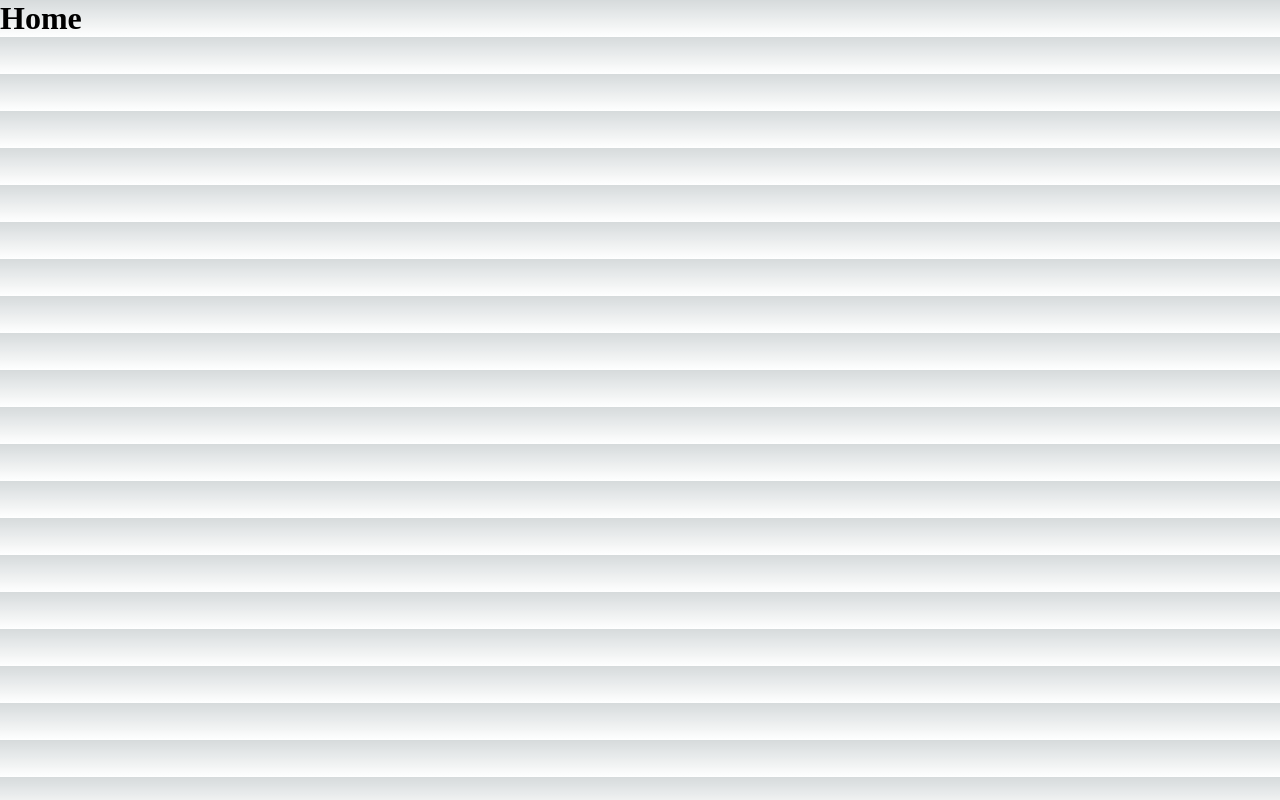
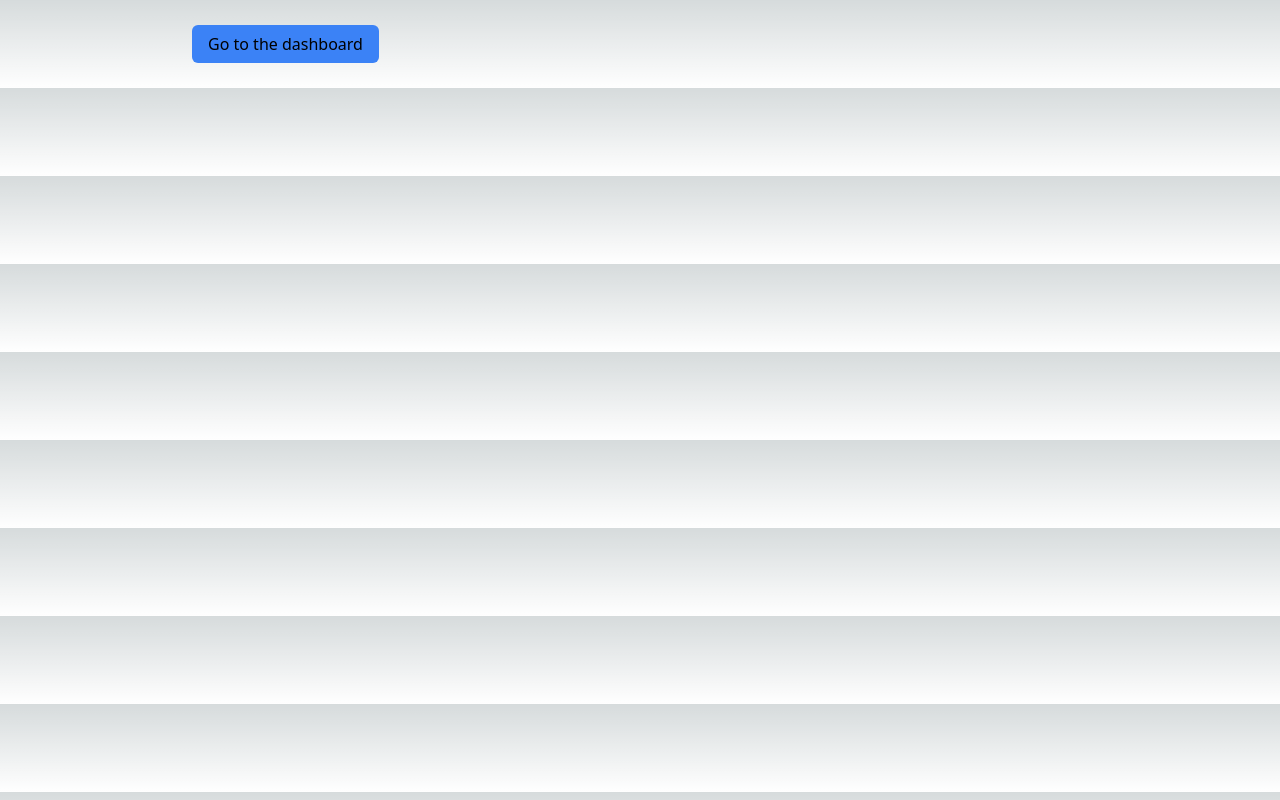
Before and after one commit to VictorCanas/MERN-practice, a Next.js app in the folder fullstackapp/fullstack-next-typescript/: page / in a window 1280 px wide. Built offline with nearby package versions, Linux system fonts and the light colour scheme.

Commit message:
config tailwind

```diff
--- a/fullstackapp/fullstack-next-typescript/app/page.tsx
+++ b/fullstackapp/fullstack-next-typescript/app/page.tsx
@@ -1,7 +1,11 @@
+
+import Link from "next/link"
+
 export default function Home() {
   return (
-    <main>
-      <h1>Home</h1>
+    <main className="py-8 px-48" >
+      <Link className="bg-blue-500 text-black font-medium py-2 px-4 rounded-md"
+       href={"/dashboard"}>Go to the dashboard</Link>
     </main>
   )
 }
--- a/fullstackapp/fullstack-next-typescript/package.json
+++ b/fullstackapp/fullstack-next-typescript/package.json
@@ -17,5 +17,10 @@
     "react": "18.2.0",
     "react-dom": "18.2.0",
     "typescript": "4.9.5"
+  },
+  "devDependencies": {
+    "autoprefixer": "^10.4.13",
+    "postcss": "^8.4.21",
+    "tailwindcss": "^3.2.4"
   }
 }
--- /dev/null
+++ b/fullstackapp/fullstack-next-typescript/postcss.config.js
@@ -0,0 +1,6 @@
+module.exports = {
+  plugins: {
+    tailwindcss: {},
+    autoprefixer: {},
+  },
+}
--- /dev/null
+++ b/fullstackapp/fullstack-next-typescript/tailwind.config.js
@@ -0,0 +1,13 @@
+/** @type {import('tailwindcss').Config} */
+module.exports = {
+  //this recognizes that app,pages,comp files and work with tailwind
+  content: [
+    "./app/**/*.{js,ts,jsx,tsx}",
+    "./pages/**/*.{js,ts,jsx,tsx}",
+    "./components/**/*.{js,ts,jsx,tsx}",
+  ],
+  theme: {
+    extend: {},
+  },
+  plugins: [],
+};
```
Also changed, not shown: fullstackapp/fullstack-next-typescript/app/globals.css (+16 -25 lines), 1 other file (tests, documents, lock files or other folders).
